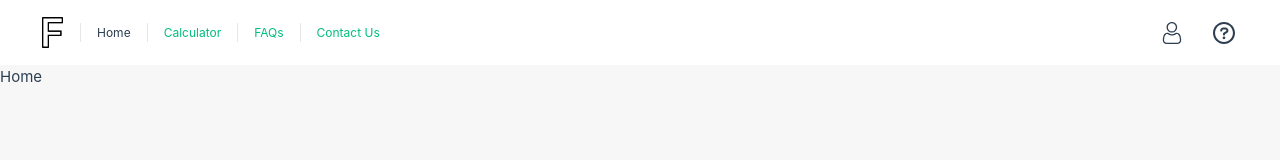
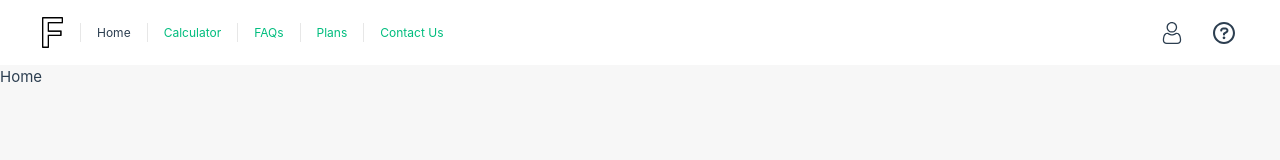
Before and after one commit to Yaasir024/formulatiks, a Vue app: page / in a window 1280 px wide. Shown: the top 160 px of the page. Built offline with nearby package versions, Linux system fonts and the light colour scheme.

Commit message:
/Plans Page

```diff
--- a/src/components/Navbar.vue
+++ b/src/components/Navbar.vue
@@ -8,6 +8,7 @@
         <RouterLink to="/">Home</RouterLink>
         <RouterLink to="/calculator">Calculator</RouterLink>
         <RouterLink to="/faqs">FAQs</RouterLink>
+        <RouterLink to="/plans">Plans</RouterLink>
         <RouterLink to="/contact-us">Contact Us</RouterLink>
       </div>
     </div>
--- a/src/router/index.ts
+++ b/src/router/index.ts
@@ -3,6 +3,7 @@ import HomeView from "../views/HomeView.vue";
 import Lotion from "../views/Lotion.vue";
 import Faqs from "../views/FaqsView.vue";
 import Contact from "../views/ContactView.vue";
+import Plans from "../views/PlansView.vue";
 
 const router = createRouter({
   history: createWebHistory(import.meta.env.BASE_URL),
@@ -43,6 +44,11 @@ const router = createRouter({
       name: "contact-us",
       component: Contact,
     },
+    {
+      path: "/plans",
+      name: "plans",
+      component: Plans,
+    },
   ],
 });
 
--- /dev/null
+++ b/src/views/PlansView.vue
@@ -0,0 +1,3 @@
+<template>
+    Plans
+</template>
```
